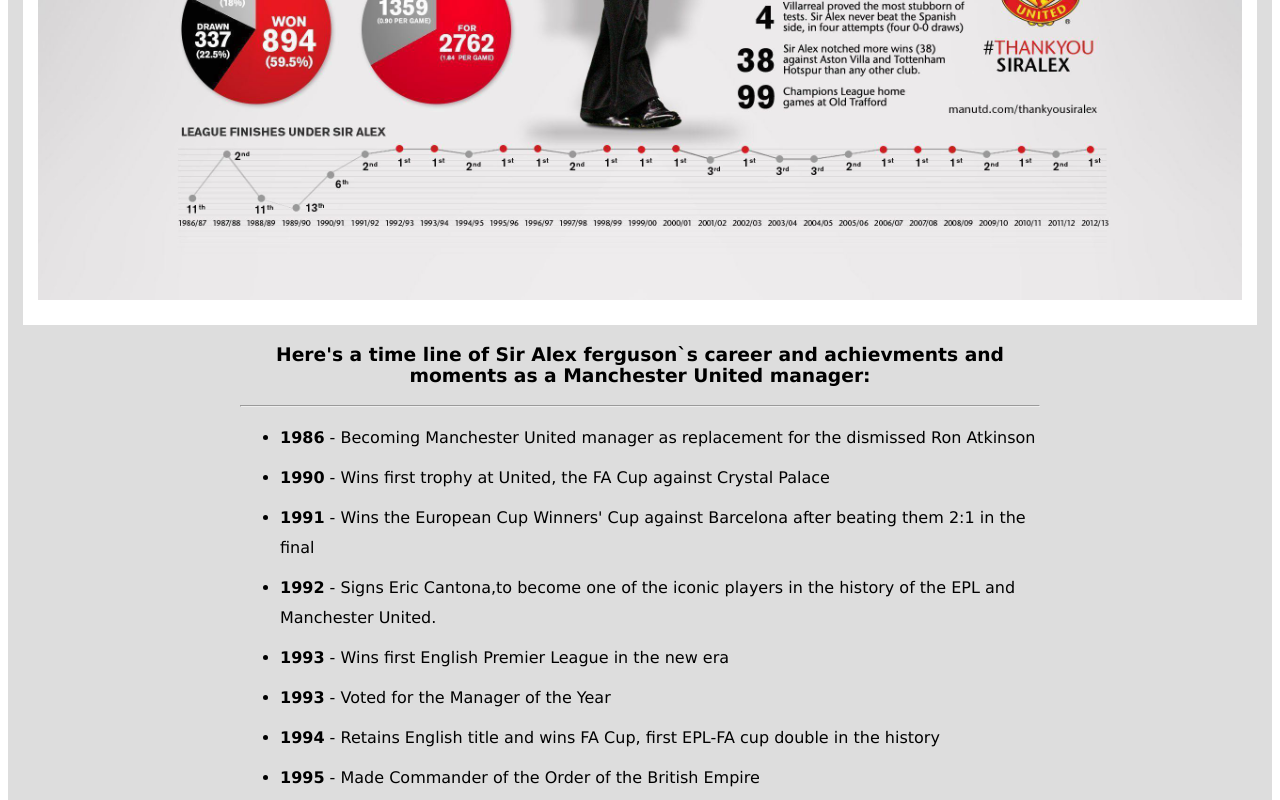
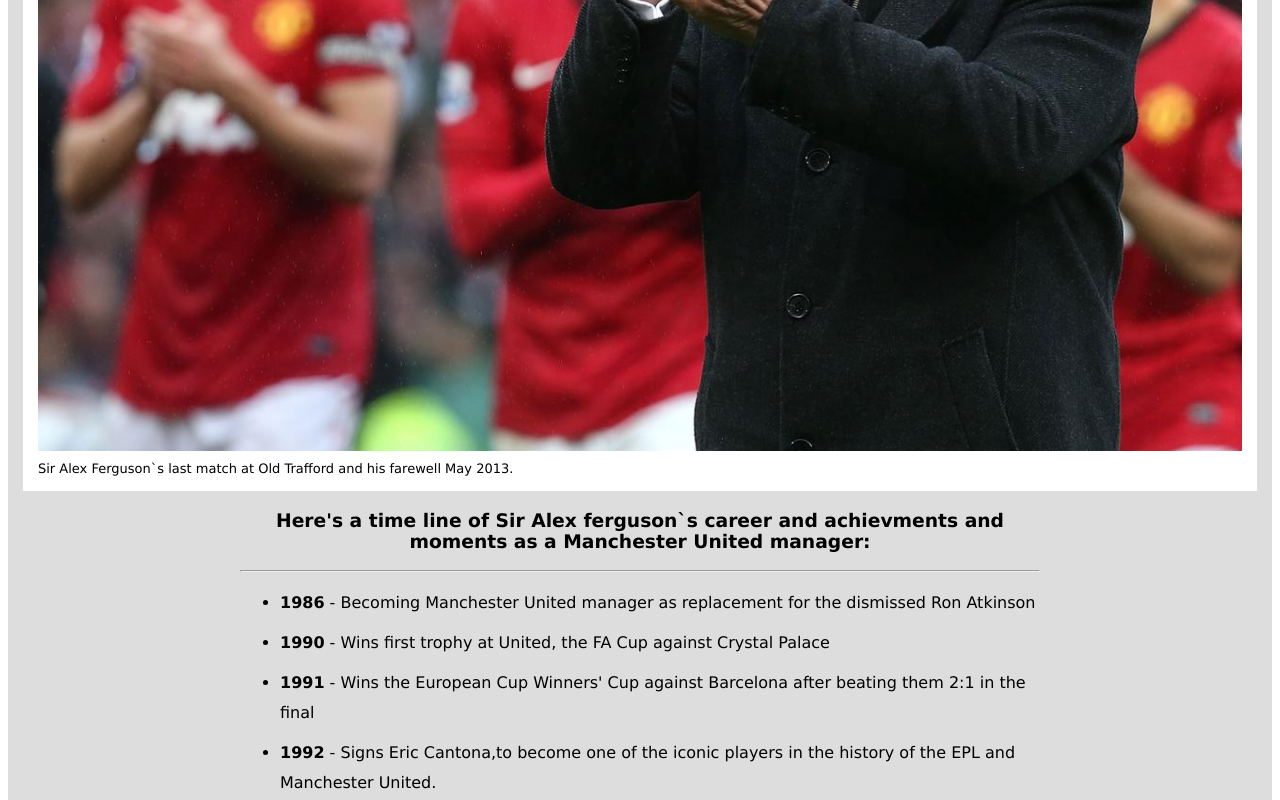
Before and after one commit to viktorilie/Tribute-Page, a plain HTML site: page index.html in a window 1280 px wide. Shown: the part 628-1428 px from the top of the page. Drawn offline with Linux system fonts and the light colour scheme.

Commit message:
change of image

```diff
--- a/index.html
+++ b/index.html
@@ -16,9 +16,9 @@
   	<p>The man who dominated the Premier League for 3 decades</p>
 
   <div id="img-div">
-	  <img id="image" src="/resourse/wp1933673-sir-alex-ferguson-wallpapers.jpg">
+	  <img id="image" src="/resourse/164385450JP046_Manchester_U1589214140991_medium.jpeg">
 		<figcaption id="img-caption">
-			<!-- Sir Alex Ferguson`s last match at Old Trafford and his farewell May 2013.  -->
+			 Sir Alex Ferguson`s last match at Old Trafford and his farewell May 2013.
 		</figcaption>
   </div>
 
```
